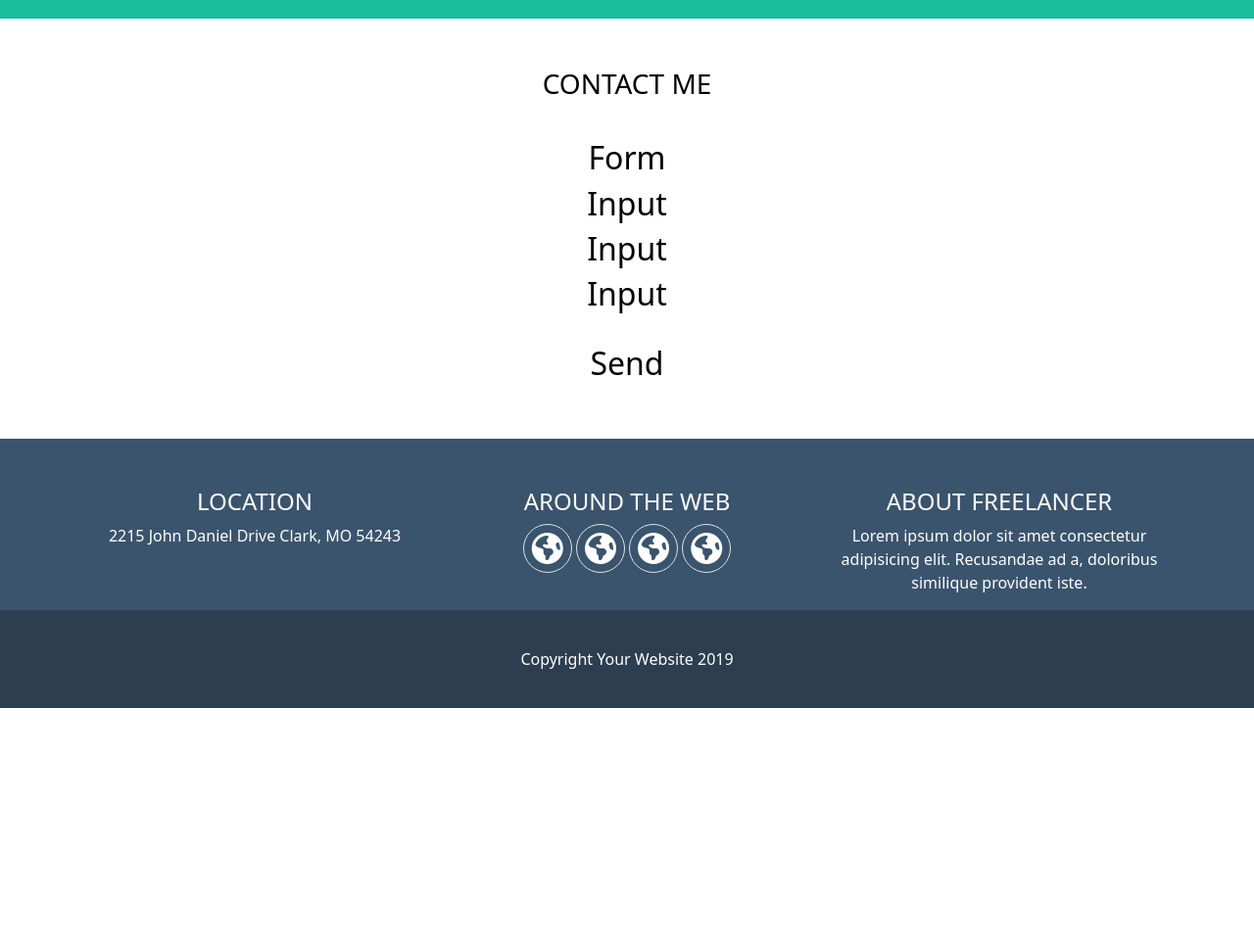
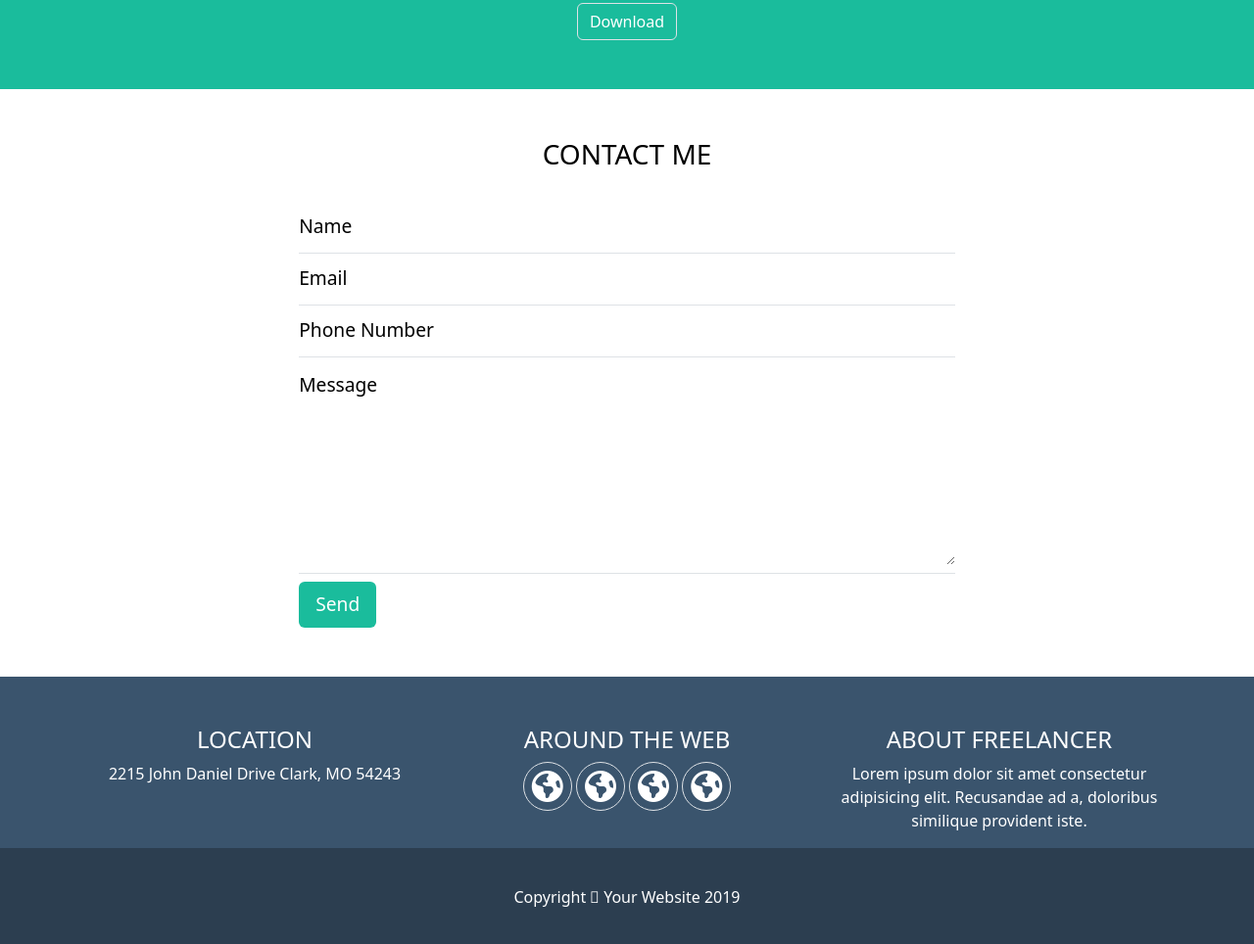
Before and after one commit to MatteoLucerni/html-css-bootstrap-freelancer, a plain HTML site: page index.html in a window 1280 px wide. Shown: the part 1600-2564 px from the top of the page at 98% size. Before the commit the page ends 2323 px from the top, so only its background shows below. Drawn offline with nearby package versions, Linux system fonts and the light colour scheme.

Commit message:
added form

```diff
--- a/css/style.css
+++ b/css/style.css
@@ -50,10 +50,32 @@ header{
     background-color: var(--green);
 }
 
+#about .row{
+    max-width: 70%;
+}
+
 /* contact */
 
 #contact{
     color: black;
+}
+
+#contact form{
+    margin: 0 50px;
+    width: 60%;
+}
+
+#contact ::placeholder{
+    color: black;
+    font-weight: 500;
+    font-size: 1.2rem;
+}
+
+#contact input.btn{
+    background-color: var(--green);
+    color: white;
+    font-size: 1.2rem;
+    font-weight: 500;
 }
 
 /* footer */
--- a/index.html
+++ b/index.html
@@ -70,9 +70,9 @@
             </div>
         </section>
         <section id="about">
-            <div class="container text-center">
+            <div class="container text-center flex-column d-flex align-items-center justify-content-center">
                 <h3 class="">ABOUT</h3>
-                <div class="row px-5">
+                <div class="row justify-content-around px-5">
                     <div class="col-12 col-md-6">
                         <p>Lorem ipsum dolor sit amet consectetur adipisicing elit. Sapiente, eius ratione! Reiciendis  quos repellat nisi, voluptas laudantium tempore consequatur alias cum laborum omnis beatae   cupiditate perferendis exercitationem corporis? Optio, sed!</p>
                     </div>
@@ -86,14 +86,25 @@
             </div>
         </section>
         <section id="contact">
-            <div class="container text-center">
-                <h3>CONTACT ME</h3>
-            <h2>Form</h2>
-            <h2>Input</h2>
-            <h2>Input</h2>
-            <h2>Input</h2>
-            <br>
-            <h2>Send</h2>
+            <div class="container d-flex flex-column justify-content-center align-items-center">
+                <h3 class="m-b-3 text-center">
+                    CONTACT ME
+                </h3>
+                <form action="#" method="post">
+                    <div class="input-group border-bottom mb-2">
+                        <input type="text" class="form-control border-0 mb-2 ps-0" placeholder="Name" id="name">
+                    </div>
+                    <div class="input-group border-bottom mb-2">
+                        <input type="email" class="form-control border-0 mb-2 ps-0" placeholder="Email" id="email">
+                    </div>
+                    <div class="input-group border-bottom mb-2">
+                        <input type="number" class="form-control border-0 mb-2 ps-0" placeholder="Phone Number" id="phone-number">
+                    </div>
+                    <div class="input-group border-bottom mb-2 p-0">
+                        <textarea class="form-control border-0 mb-2 ps-0" rows="8" placeholder="Message"></textarea>
+                    </div>
+                    <input class="btn px-3 py-2" type="submit" value="Send">
+                </form>
             </div>
         </section>
     </main>
@@ -131,7 +142,7 @@
         </div>
         <div class="under-footer d-flex align-items-center justify-content-center">
             <div class="container">
-                Copyright Your Website 2019
+                Copyright <i class="fa-light fa-copyright"></i> Your Website 2019
             </div>
         </div>
     </footer>
```
